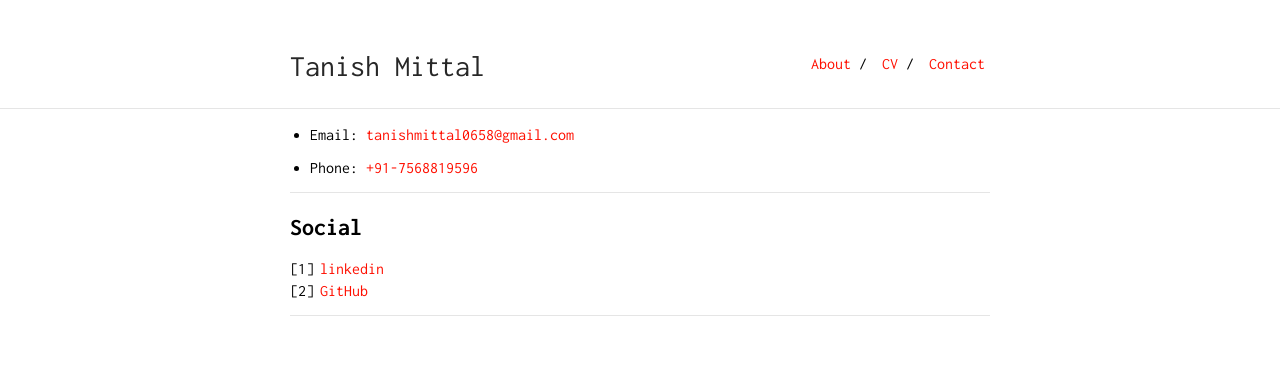
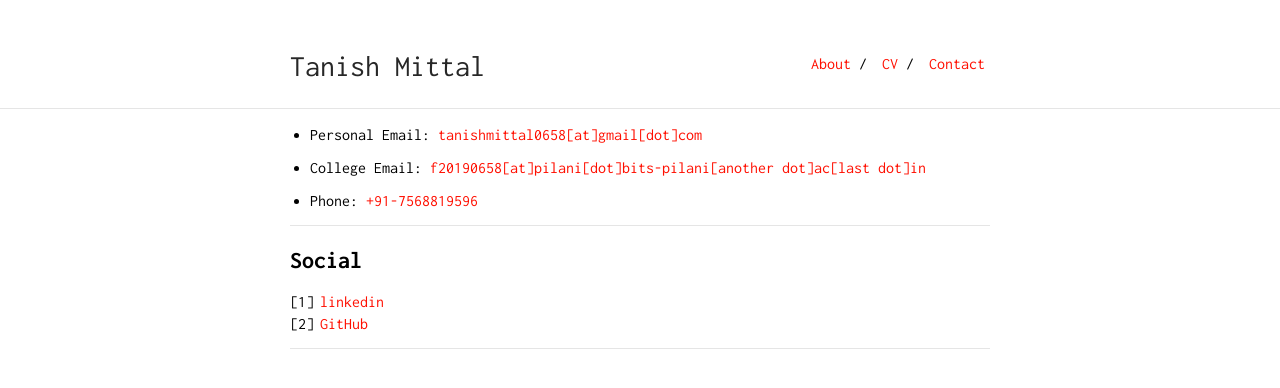
Before and after one commit to tanish3/tanish3.github.io, a Jekyll site: the page built from contact.md, in a window 1280 px wide. Shown: the top 388 px of the page. Built offline with Jekyll 4.4.1, drawn with Linux system fonts in a browser that asks for light colours.

Commit message:
Update contact.md

```diff
--- a/contact.md
+++ b/contact.md
@@ -3,7 +3,8 @@ layout: default
 is_contact: true
 ---
 
-* Email: [tanishmittal0658@gmail.com](mailto:tanishmittal0658@gmail.com)
+* Personal Email: [tanishmittal0658[at]gmail[dot]com](mailto:tanishmittal0658@gmail.com)
+* College Email: [f20190658[at]pilani[dot]bits-pilani[another dot]ac[last dot]in](mailto:f20190658@pilani.bits-pilani.ac.in)
 
 * Phone: [+91-7568819596](tel:+91-7568819596)
 
```
